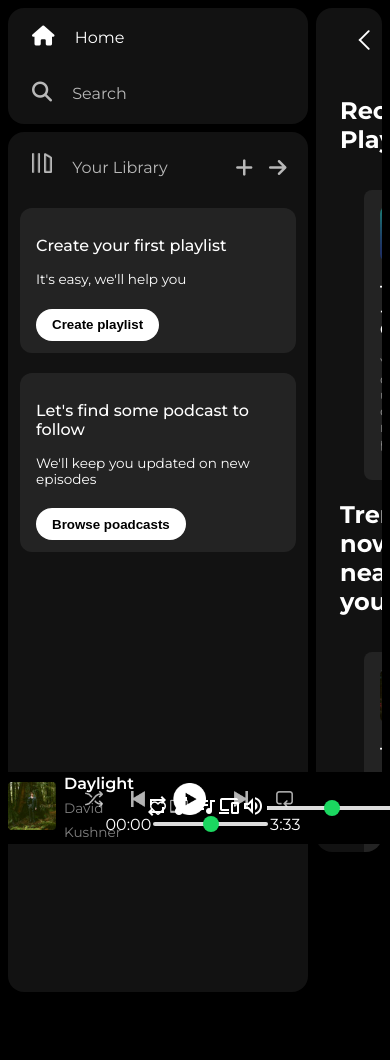
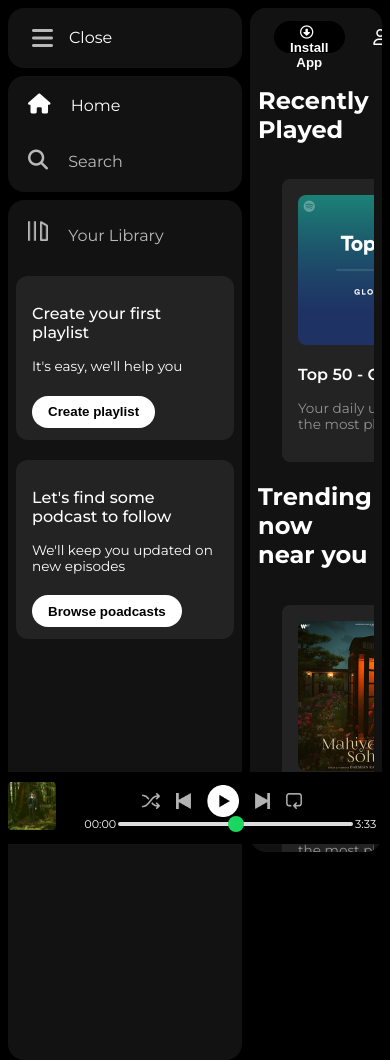
Before and after one commit to AyushPatel454/Delta---WebDevelopment, a plain HTML site: page 18_Project (CSS)/code/index.html in a window 390 px wide. Before the commit the page ends 992 px from the top, so only its background shows below. Drawn offline with nearby package versions, Linux system fonts and the light colour scheme.

Commit message:
Project: Responsive Spotify UI

```diff
--- a/18_Project (CSS)/code/index.html
+++ b/18_Project (CSS)/code/index.html
@@ -19,19 +19,28 @@
 </head>
 <body>
     <div class="main">
+        <!-- Checkbox check. -->
+        <input type="checkbox" id="check" />
         <!-- Side Bar -->
         <div class="sidebar">
+            <!-- Options -->
+            <label for="check">
+                <div class="hemburger">
+                    <i class="fa-solid fa-bars"></i>
+                    <p class="none">Close</p>
+                </div>
+            </label>
             <!-- Nav Bar -->
             <div class="nav">
                 <div class="nav-option" style="opacity: 1;">
                     <!-- Home Icon -->
                     <i class="fa-solid fa-house"></i>
-                    <a href="#">Home</a>
+                    <a href="#" class="none">Home</a>
                 </div>
                 <div class="nav-option">
                     <!-- Search Icon -->
                     <i class="fa-solid fa-magnifying-glass"></i>
-                    <a href="#">Search</a>
+                    <a href="#" class="none">Search</a>
                 </div>
             </div>
 
@@ -42,15 +51,15 @@
                     <div class="lib-option nav-option">
                         <!-- Home Icon -->
                         <img src="./assets/library_icon.png" alt="library_icon">
-                        <a href="#">Your Library</a>
+                        <a href="#" class="none">Your Library</a>
                     </div>
-                    <div class="icons">
+                    <div class="icons none">
                         <i class="fa-solid fa-plus"></i>
                         <i class="fa-solid fa-arrow-right"></i>
                     </div>
                 </div>
                 <!-- Lib-Boxes -->
-                <div class="lib-box">
+                <div class="lib-box none">
                     <!-- Box-1 -->
                     <div class="box">
                         <!-- Pera-1 -->
@@ -170,7 +179,7 @@
                     </div>
                     <!-- Song Name -->
                     <div class="song-name">
-                        <p class="card-title" style="">Daylight</p>
+                        <p class="card-title">Daylight</p>
                         <p class="card-info">David Kushner</p>
                     </div>
                 </div>
@@ -184,11 +193,11 @@
             <!-- Player -->
             <div class="player">
                 <div class="player-controls">
-                    <img src="./assets/player_icon1.png" alt="" class="player-control-icon">
-                    <img src="./assets/player_icon2.png" alt="" class="player-control-icon">
-                    <img src="./assets/player_icon3.png" alt="" class="player-control-icon" style="height: 2rem;opacity: 1;">
-                    <img src="./assets/player_icon4.png" alt="" class="player-control-icon">
-                    <img src="./assets/player_icon5.png" alt="" class="player-control-icon">
+                    <img src="./assets/player_icon1.png" alt="" class="player-control-icon one">
+                    <img src="./assets/player_icon2.png" alt="" class="player-control-icon two">
+                    <img src="./assets/player_icon3.png" alt="" class="player-control-icon three" style="height: 2rem;opacity: 1;">
+                    <img src="./assets/player_icon4.png" alt="" class="player-control-icon four">
+                    <img src="./assets/player_icon5.png" alt="" class="player-control-icon five">
                 </div>
                 <div class="playback-bar">
                     <span class="curr-time">00:00</span>
--- a/18_Project (CSS)/code/style.css
+++ b/18_Project (CSS)/code/style.css
@@ -201,12 +201,6 @@
     margin-top: 0;
 }
 
-@media (max-width: 1000px) {
-    .hide {
-        display: none;
-    }
-}
-
 /* ---> Card Styling */
 .card {
     background-color: #232323;
@@ -215,6 +209,16 @@
     padding: 1rem;
     margin-left: 1.5rem;
     margin-top: 1rem;
+    cursor: pointer;
+    transition: all 0.3s;
+}
+
+.card:hover {
+    background-color: #343434;
+}
+
+.card:hover img {
+    transform: scale(1.1);
 }
 
 .cards-container {
@@ -228,6 +232,7 @@
 .card-img {
     width: 100%;
     border-radius: 0.5rem;
+    transition: all 0.3s;
 }
 
 .card-title {
@@ -400,3 +405,156 @@
     border-radius: 50%;
     margin-top: -6px;
 }
+
+
+#check {
+    display: none;
+}
+
+#check:checked ~ .sidebar {
+    width: auto;
+}
+
+#check:checked ~ .sidebar .none {
+    display: none;
+}
+
+.hemburger {
+    background-color: #121212;
+    border-radius: 1rem;
+    line-height: 2.75rem;
+    margin-bottom: 0.5rem;
+    padding: 0.5rem 0.75rem;
+    cursor: pointer;
+    display: flex;
+    align-items: center;
+}
+
+.hemburger i {
+    font-size: 1.5rem;
+    margin-left: 1rem;
+    opacity: 0.7;
+    line-height: 2.75rem;
+}
+
+.hemburger p {
+    font-size: 1rem;
+    margin: 0;
+    margin-left: 1rem;
+}
+
+.hemburger :hover {
+    opacity: 1;
+}
+
+/* Media Query */
+@media (max-width: 1000px) {
+    .hide {
+        display: none;
+    }
+
+    .song-name .card-title, .song-name .card-info {
+        font-size: 0.8rem;
+        line-height: 1rem;
+    }
+
+    .volume_range {
+        width: 30%;
+    }
+
+    .progress-bar {
+        width: 50%;
+    }
+}
+
+@media (max-width: 770px) {
+    .sidebar {
+        width: 220px;
+    }
+
+    .library .options .icons {
+        display: none;
+    }
+}
+
+@media (max-width: 720px) {
+    .cards-container {
+        flex-wrap: nowrap;
+        overflow-x: scroll;
+    }
+    .cards-container .card {
+        min-width: 150px;
+    }
+}
+
+@media (max-width: 620px) {
+    .sidebar {
+        width: 60vw;
+    }
+    /* .none {
+        display: none;
+    } */
+    .song_icons {
+        display: none;
+    }
+    .sticky-nav-icons {
+        display: none;
+    }
+    .dark-badge {
+
+    }
+    .player-control-icon {
+        margin-right: 1rem;
+    }
+    .progress-bar {
+        width: 60%;
+    }
+    .volume_range {
+        display: none;
+    }
+    .main_content {
+        padding: 0 0.5rem 0 0.5rem;
+    }
+    .hemburger {
+        padding: 0.5rem 0.5rem;
+    }
+    .sidebar .nav {
+        padding: 0.5rem 0.5rem;
+    }
+    .library {
+        padding: 0.5rem 0.5rem;
+    }
+}
+
+@media (max-width: 500px) {
+    .player {
+        flex: 1;
+    }
+    .controls {
+        display: none;
+    }
+    .curr-time, .tot-time {
+        font-size: 0.7rem;
+    }
+    .sticky-nav-options  {
+        justify-content: space-around;
+    }
+    .sticky-nav {
+        display: block;
+    }
+}
+
+@media (max-width: 400px) {
+    .progress-bar {
+        width: 50%;
+    }
+    .song-name {
+        display: none;
+    }
+    .progress-bar {
+        width: 70%;
+    }
+    .album {
+        width: 14%;
+    }
+}
```
